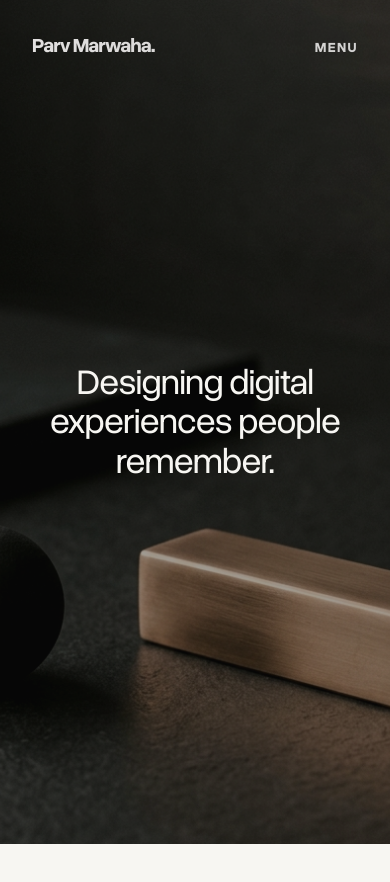
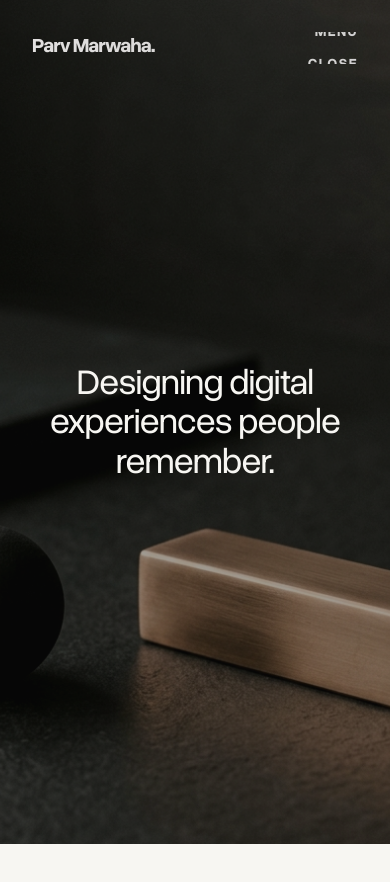
Before and after one commit to ParvMarwaha/portfolio_parvmarwaha, a Next.js app: page / in a window 390 px wide. Shown: the top 882 px of the page. Built offline with nearby package versions, Linux system fonts and the light colour scheme.

Commit message:
fix: navigation font weight and close button clipping

```diff
--- a/src/components/Navigation.tsx
+++ b/src/components/Navigation.tsx
@@ -18,7 +18,7 @@ function AnimatedLink({ name, href, onMouseEnter, onMouseLeave, onClick }: any)
   return (
     <Link
       href={href}
-      className="relative flex overflow-hidden group text-6xl md:text-8xl lg:text-[10vw] font-bold uppercase leading-[0.85] tracking-tighter"
+      className="relative flex overflow-hidden group text-6xl md:text-8xl lg:text-[10vw] font-normal uppercase leading-[0.85] tracking-tight"
       onMouseEnter={onMouseEnter}
       onMouseLeave={onMouseLeave}
       onClick={onClick}
@@ -93,16 +93,16 @@ export default function Navigation() {
       <div className="fixed top-8 right-8 z-[60] mix-blend-difference text-ivory">
         <button
           onClick={() => setIsOpen(!isOpen)}
-          className="h-8 overflow-hidden flex items-center justify-center group"
+          className="h-8 w-20 overflow-hidden flex items-center justify-center group"
           data-cursor="hover"
         >
           <motion.div
             animate={{ y: isOpen ? -32 : 0 }}
             transition={{ duration: 0.5, ease: [0.76, 0, 0.24, 1] }}
-            className="relative flex flex-col items-center justify-center"
+            className="relative flex flex-col items-center justify-start w-full"
           >
-            <span className="h-8 flex items-center justify-center font-bold tracking-widest text-sm uppercase group-hover:opacity-70 transition-opacity">Menu</span>
-            <span className="h-8 flex items-center justify-center font-bold tracking-widest text-sm uppercase absolute top-8 group-hover:opacity-70 transition-opacity">Close</span>
+            <span className="h-8 w-full flex items-center justify-end font-bold tracking-widest text-sm uppercase group-hover:opacity-70 transition-opacity">Menu</span>
+            <span className="h-8 w-full flex items-center justify-end font-bold tracking-widest text-sm uppercase group-hover:opacity-70 transition-opacity">Close</span>
           </motion.div>
         </button>
       </div>
```
